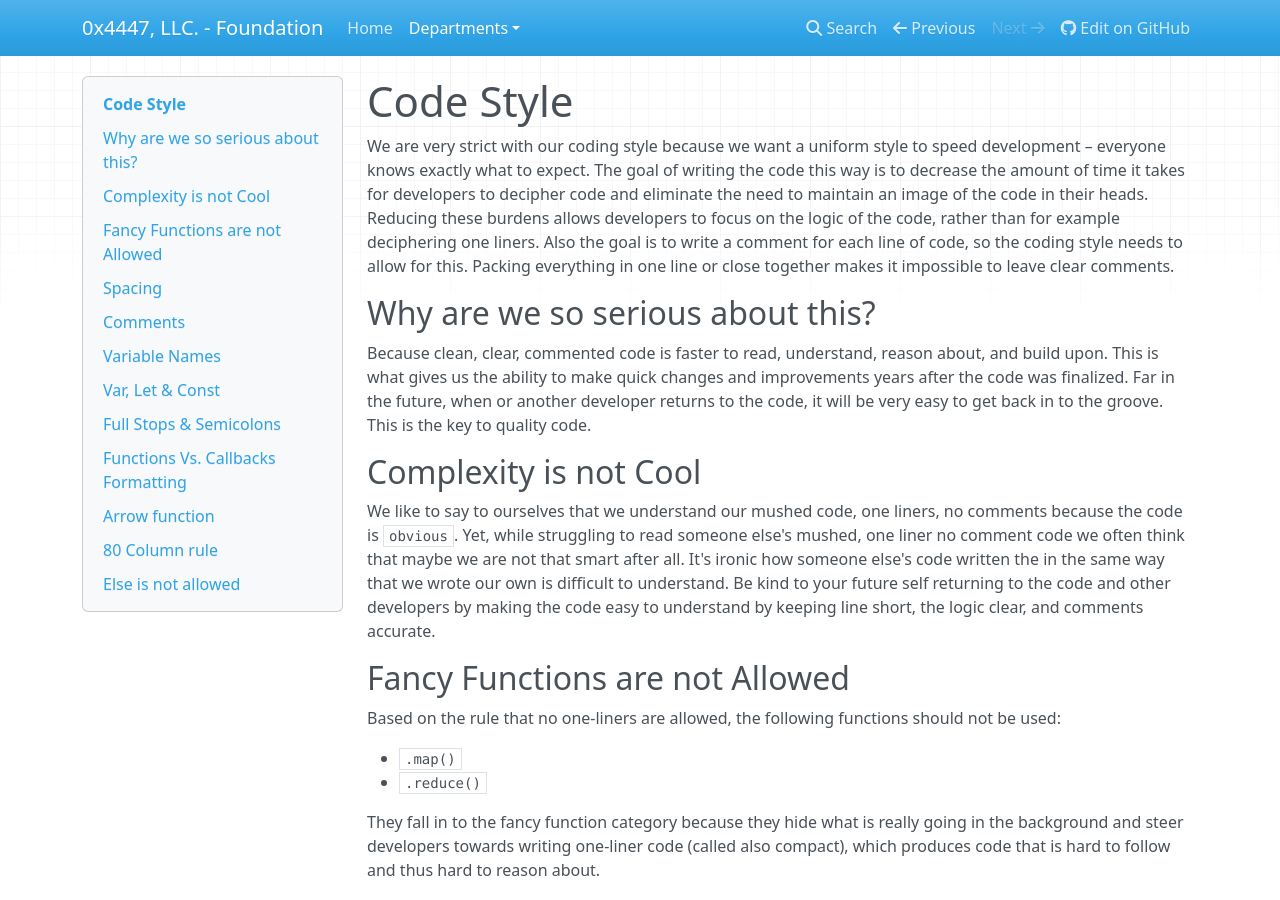
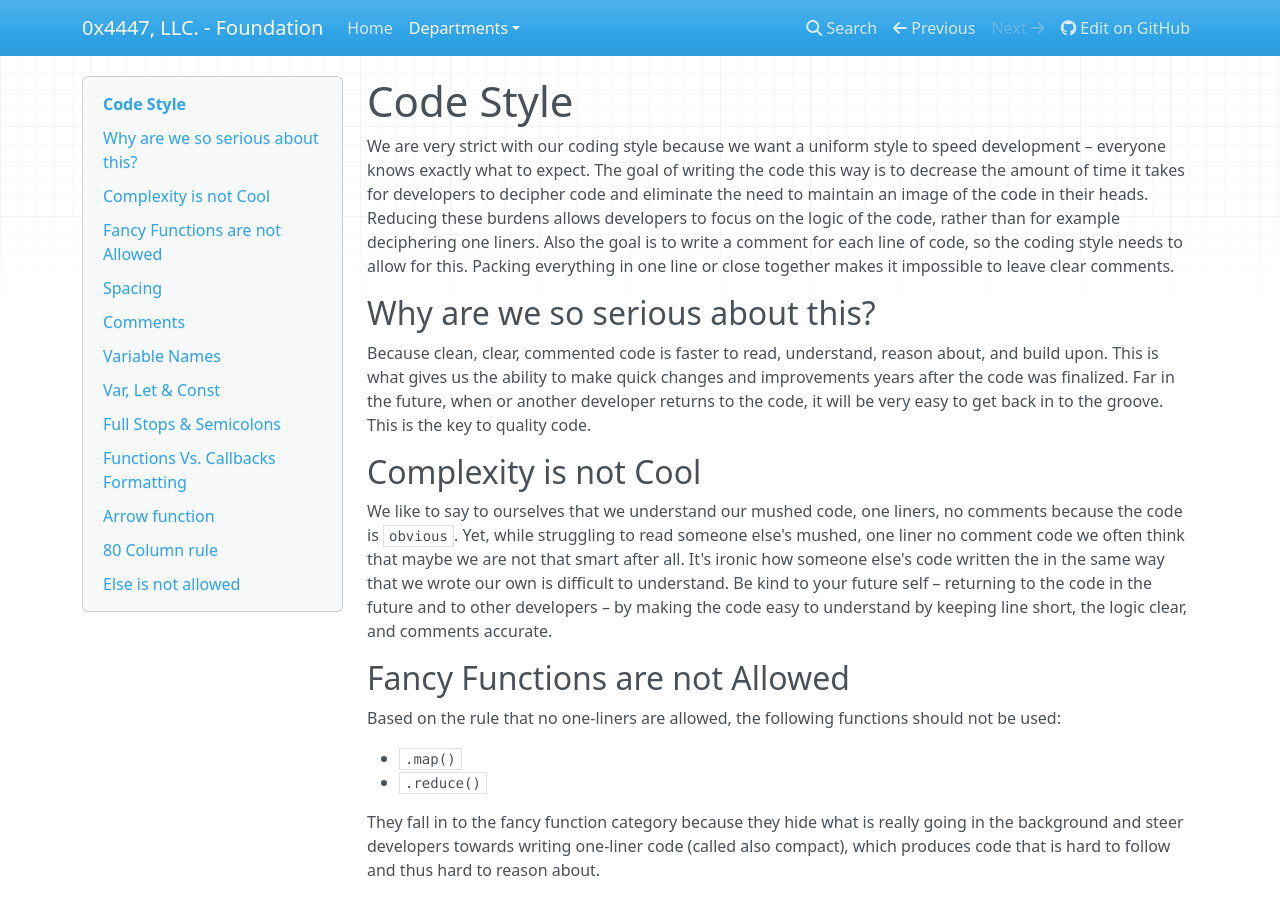
Before and after one commit to 0x4447-office/0x4447_webpage_foundation, an MkDocs documentation site: the page built from docs/departments/programers.md, in a window 1280 px wide and 900 px high. Built offline with MkDocs 1.6.1, drawn with Linux system fonts in a browser that asks for light colours; nearby versions of some CDN libraries.

Commit message:
Update programers.md

```diff
--- a/docs/departments/programers.md
+++ b/docs/departments/programers.md
@@ -8,7 +8,7 @@ Because clean, clear, commented code is faster to read, understand, reason about
 
 ## Complexity is not Cool
 
-We like to say to ourselves that we understand our mushed code, one liners, no comments because the code is `obvious`. Yet, while struggling to read someone else's mushed, one liner no comment code we often think that maybe we are not that smart after all. It's ironic how someone else's code written the in the same way that we wrote our own is difficult to understand. Be kind to your future self returning to the code and other developers by making the code easy to understand by keeping line short, the logic clear, and comments accurate.
+We like to say to ourselves that we understand our mushed code, one liners, no comments because the code is `obvious`. Yet, while struggling to read someone else's mushed, one liner no comment code we often think that maybe we are not that smart after all. It's ironic how someone else's code written the in the same way that we wrote our own is difficult to understand. Be kind to your future self – returning to the code in the future and to other developers – by making the code easy to understand by keeping line short, the logic clear, and comments accurate.
 
 ## Fancy Functions are not Allowed
 
```
